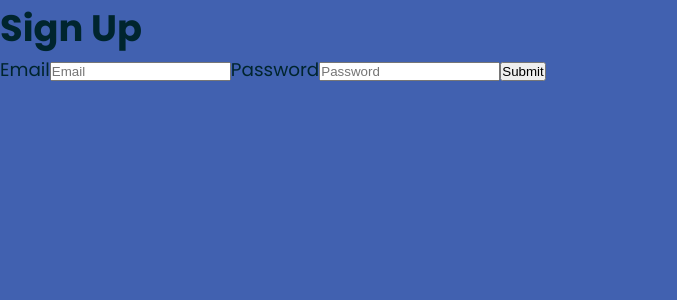
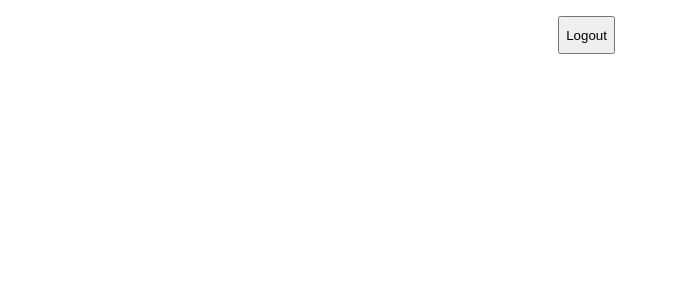
Before and after one commit to michaljedro/react-firebase, a React (Create React App) app: page /form in a window 1280 px wide. Shown: the top 300 px of the page, without its empty margins (0-677 px from the left). Built offline with nearby package versions, Linux system fonts and the light colour scheme.

Commit message:
form creating

```diff
--- a/src/App.js
+++ b/src/App.js
@@ -1,7 +1,7 @@
 import React, { useState } from "react";
 import { ThemeProvider } from "styled-components";
 import { BrowserRouter as Router, Routes, Route } from "react-router-dom";
-import GlobalStyles from "./styles/Global";
+// import GlobalStyles from "./styles/Global";
 import Home from "./pages/Home";
 import About from "./pages/About";
 import Contact from "./pages/Contact";
@@ -18,26 +18,29 @@ const theme = {
   mobile: "768px",
 };
 function App() {
-  const [logout, setLogout] = useState(true);
-  const [value, setValue] = useState(true);
-  const handleLogout = () => {
+  const [logout, setLogout] = useState(false);
+  const handleLog = () => {
     console.log(logout);
     setLogout(!logout);
   };
   return (
     <ThemeProvider theme={theme}>
-      <GlobalStyles />
-      {value ? (
-        <Form logout={handleLogout} />
+      {/* <GlobalStyles /> */}
+      {logout ? (
+        // <Router>
+        //   <Routes>
+        //     <Route path="/form" element={<Form />} />
+        //   </Routes>
+        // </Router>
+        <Form />
       ) : (
         <Router>
-          <Navigation />
+          <Navigation handleLogout={handleLog} />
           <Routes>
             <Route path="/home" element={<Home />} />
             <Route path="/about" element={<About />} />
             <Route path="/addArticle" element={<AddArticle />} />
             <Route path="/contact" element={<Contact />} />
-            <Route path="/" element={<Form />} />
           </Routes>
         </Router>
       )}
--- a/src/components/Navigation.js
+++ b/src/components/Navigation.js
@@ -3,7 +3,7 @@ import { Nav, Item, linkStyle } from "../styles/Navigation.styled";
 import { links } from "../utils/consants";
 import { Link } from "react-router-dom";
 
-function Navigation() {
+function Navigation({ handleLogout }) {
   return (
     <Nav>
       {links.map((link) => {
@@ -16,6 +16,7 @@ function Navigation() {
           </Item>
         );
       })}
+      <button onClick={handleLogout}>Logout</button>
     </Nav>
   );
 }
--- a/src/pages/Form.js
+++ b/src/pages/Form.js
@@ -6,7 +6,7 @@ import {
   onAuthStateChanged,
 } from "firebase/auth";
 
-function Form({ logout }) {
+function Form() {
   const [user, setUser] = useState("");
   const [email, setEmail] = useState("");
   const [password, setPassword] = useState("");
@@ -37,7 +37,7 @@ function Form({ logout }) {
       }
     });
   };
-  const handleSignup = (e) => {
+  const handleSignup = () => {
     clearErrors();
     createUserWithEmailAndPassword(email, password).catch((error) => {
       switch (error.code) {
@@ -68,18 +68,46 @@ function Form({ logout }) {
   //   authListener();
   // }, []);
   return (
-    <div>
-      <h1>Sign Up</h1>
-      <form>
-        <label>Email</label>
-        <input type="email" name="email" placeholder="Email" />
+    <section className="login">
+      <div className="loginContainer">
+        <label>Username</label>
+        <input
+          type="text"
+          autoFocus
+          required
+          value={email}
+          onChange={(e) => setEmail(e.target.value)}
+        />
+        <p className="errorMsg">{emailError}</p>
         <label>Password</label>
-        <input type="password" name="password" placeholder="Password" />
-        <button type="submit" onSubmit={logout}>
-          Submit
-        </button>
-      </form>
-    </div>
+        <input
+          type="password"
+          required
+          value={password}
+          onChange={(e) => setPassword(e.target.value)}
+        />
+        <p className="errorMsg">{passwordError}</p>
+        <div className="btnContainer">
+          {hasAccount ? (
+            <>
+              <button onClick={handleLogin}>Sing In</button>
+              <p>
+                Don't have an account ?{" "}
+                <span onClick={() => setHasAccount(!hasAccount)}>Sign up</span>
+              </p>
+            </>
+          ) : (
+            <>
+              <button onClick={handleSignup}>Sign up</button>
+              <p>
+                Have an account?{" "}
+                <span onClick={() => setHasAccount(!hasAccount)}>Sign in</span>{" "}
+              </p>
+            </>
+          )}
+        </div>
+      </div>
+    </section>
   );
 }
 //w3collective.com/react-authentication-firebase/
--- a/src/styles/Global.js
+++ b/src/styles/Global.js
@@ -1,23 +1,23 @@
-import { createGlobalStyle } from "styled-components";
+// import { createGlobalStyle } from "styled-components";
 
-const GlobalStyles = createGlobalStyle`
-  @import url('https://fonts.googleapis.com/css2?family=Poppins:wght@300;400;600;700&display=swap');
-  * {
-    margin:0;
-    padding:0;
-    box-sizing: border-box;
-  }
-  body {
-    background: ${({ theme }) => theme.colors.body};
-    color: hsl(192, 100%, 9%);
-    font-family: 'Poppins', sans-serif;
-    font-size: 1.15em;
-    margin: 0;
-  }
-  p {
-    opacity: 0.4;
-    line-height: 1.2;
-  }
-`;
+// const GlobalStyles = createGlobalStyle`
+//   @import url('https://fonts.googleapis.com/css2?family=Poppins:wght@300;400;600;700&display=swap');
+//   * {
+//     margin:0;
+//     padding:0;
+//     box-sizing: border-box;
+//   }
+//   body {
+//     background: ${({ theme }) => theme.colors.body};
+//     color: hsl(192, 100%, 9%);
+//     font-family: 'Poppins', sans-serif;
+//     font-size: 1.15em;
+//     margin: 0;
+//   }
+//   p {
+//     opacity: 0.4;
+//     line-height: 1.2;
+//   }
+// `;
 
-export default GlobalStyles;
+// export default GlobalStyles;
--- a/src/utils/consants.js
+++ b/src/utils/consants.js
@@ -24,6 +24,6 @@ export const links = [
   {
     id: 5,
     text: "Logout",
-    url: "/",
+    url: "/form",
   },
 ];
```
